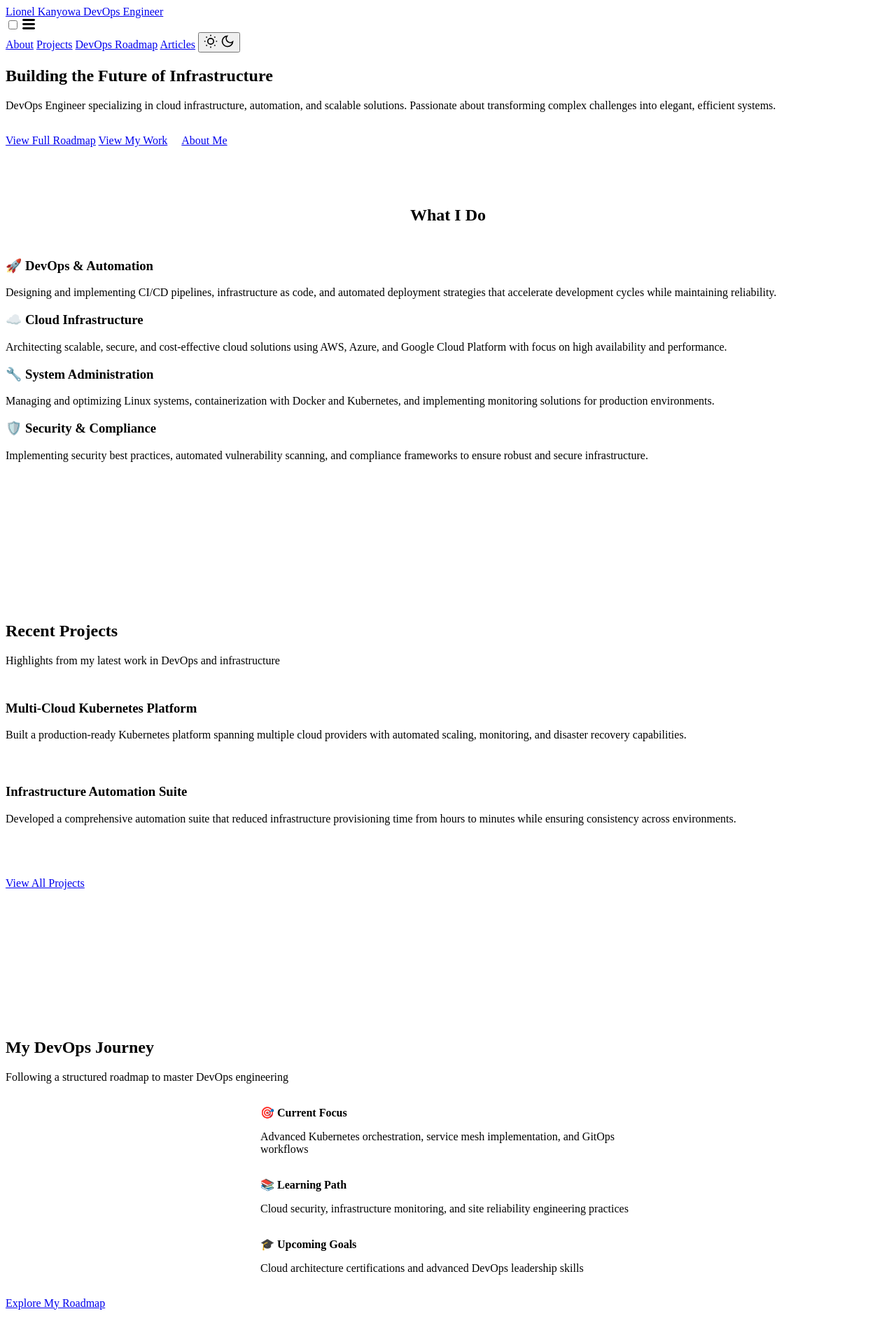
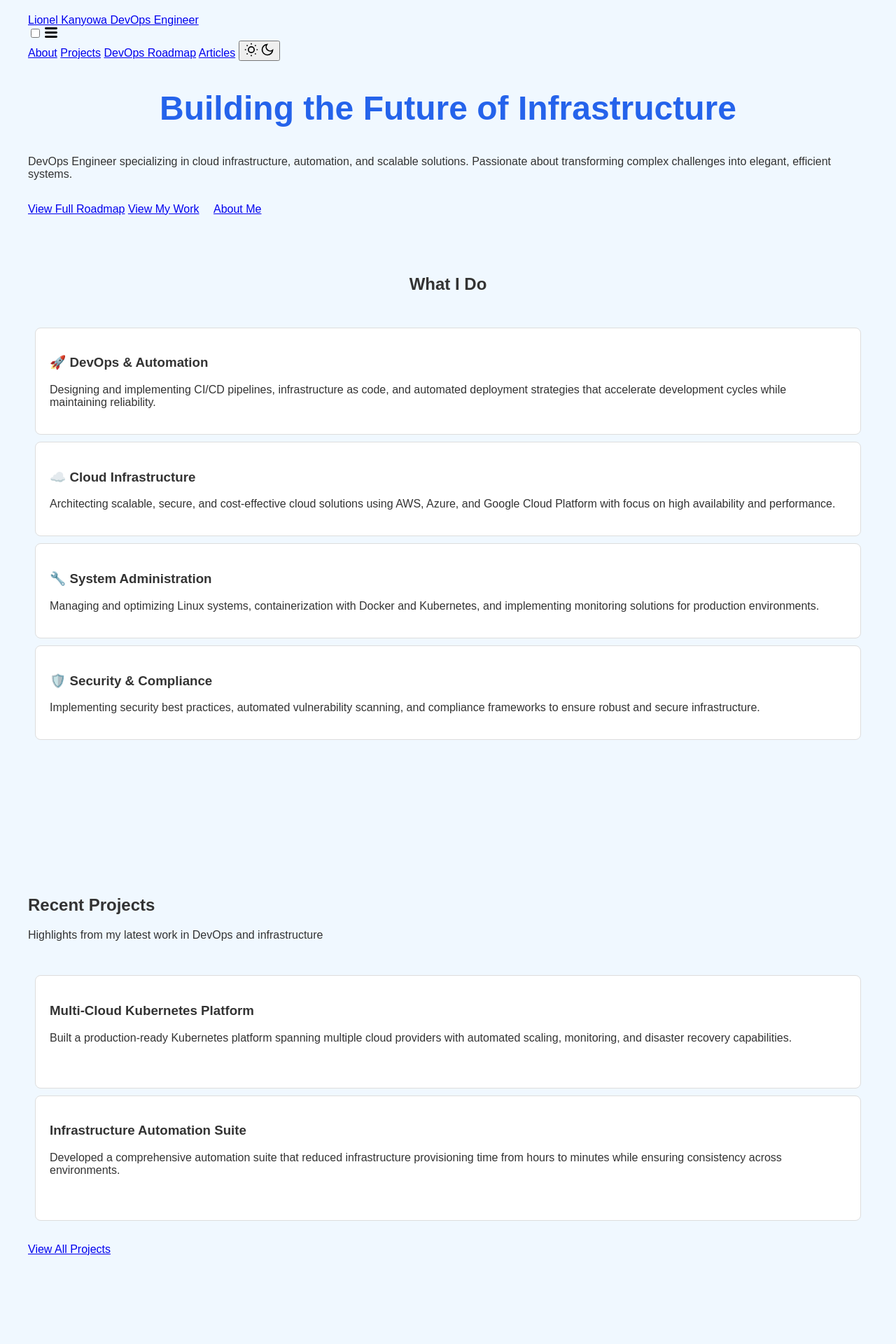
Before and after one commit to lionelkanyowa/lionelkanyowa.github.io, a Jekyll site: the page built from index.html, in a window 1280 px wide. Shown: the top 1920 px of the page at 70% size. Built offline with Jekyll 4.4.1, drawn with Linux system fonts in a browser that asks for light colours.

Commit message:
chore:edited css.main

```diff
--- a/assets/css/main.css
+++ b/assets/css/main.css
@@ -1,4 +1,27 @@
----
----
+/* Quick test CSS */
+body {
+    background-color: #f0f8ff !important;
+    font-family: Arial, sans-serif !important;
+    color: #333 !important;
+    margin: 0;
+    padding: 20px;
+}
 
-@import "main";
+.hero-title {
+    color: #2563eb !important;
+    font-size: 3rem !important;
+    text-align: center;
+}
+
+.card {
+    background: white !important;
+    padding: 20px !important;
+    margin: 10px !important;
+    border: 1px solid #ddd !important;
+    border-radius: 8px !important;
+}
+
+.wrapper {
+    max-width: 1200px;
+    margin: 0 auto;
+}
```
